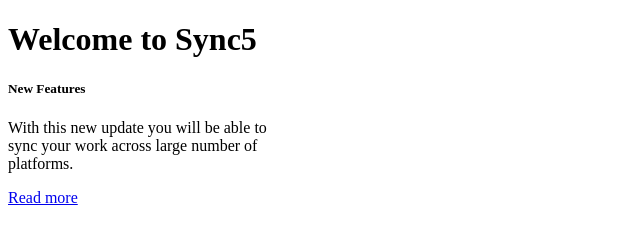
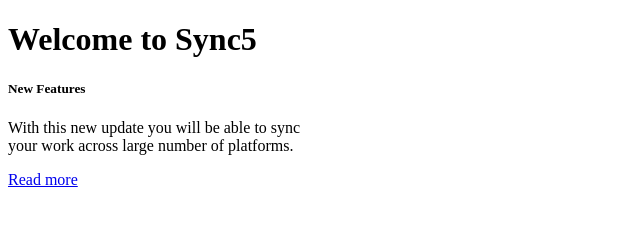
Before and after one commit to acciojob/bootstrap-card-Lochan-sharma232, a website: page main.html in a window 1280 px wide. Shown: the whole page, without its empty margins (0-640 px from the left). Drawn offline with Linux system fonts and the light colour scheme.

Commit message:
created a submission

```diff
--- a/main.html
+++ b/main.html
@@ -9,8 +9,7 @@
 <body>
 	<!-- the entire body must be written by student -->
 	<h1>Welcome to Sync5</h1>
-	<div class="card" style="width: 18rem;">
-
+	<div class="card" style="width: 20rem;">
   <div class="card-body">
     <h5 class="card-title">New Features</h5>
     <p class="card-text">With this new update you will be able to sync your work across large number of platforms.</p>
```
